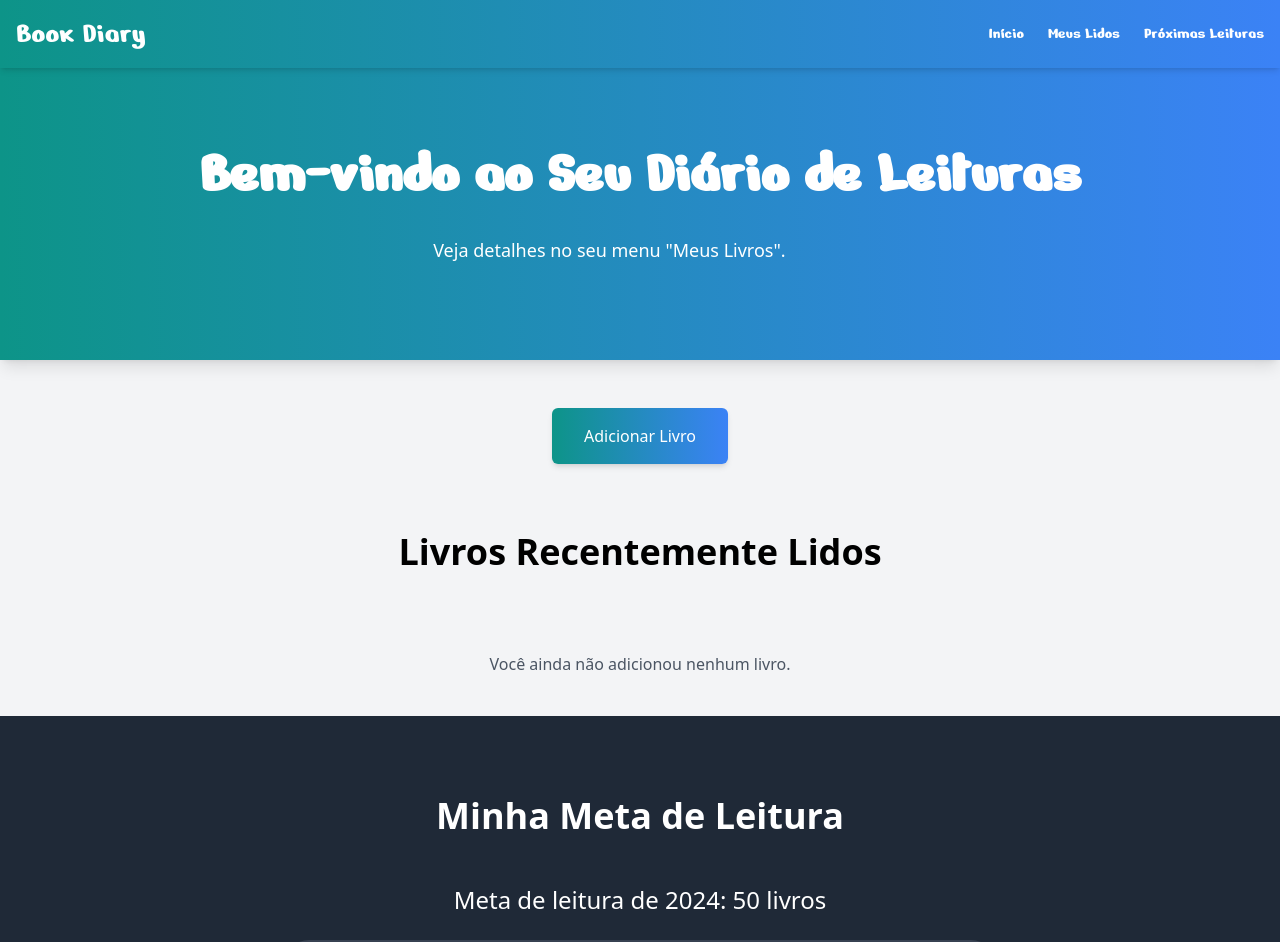
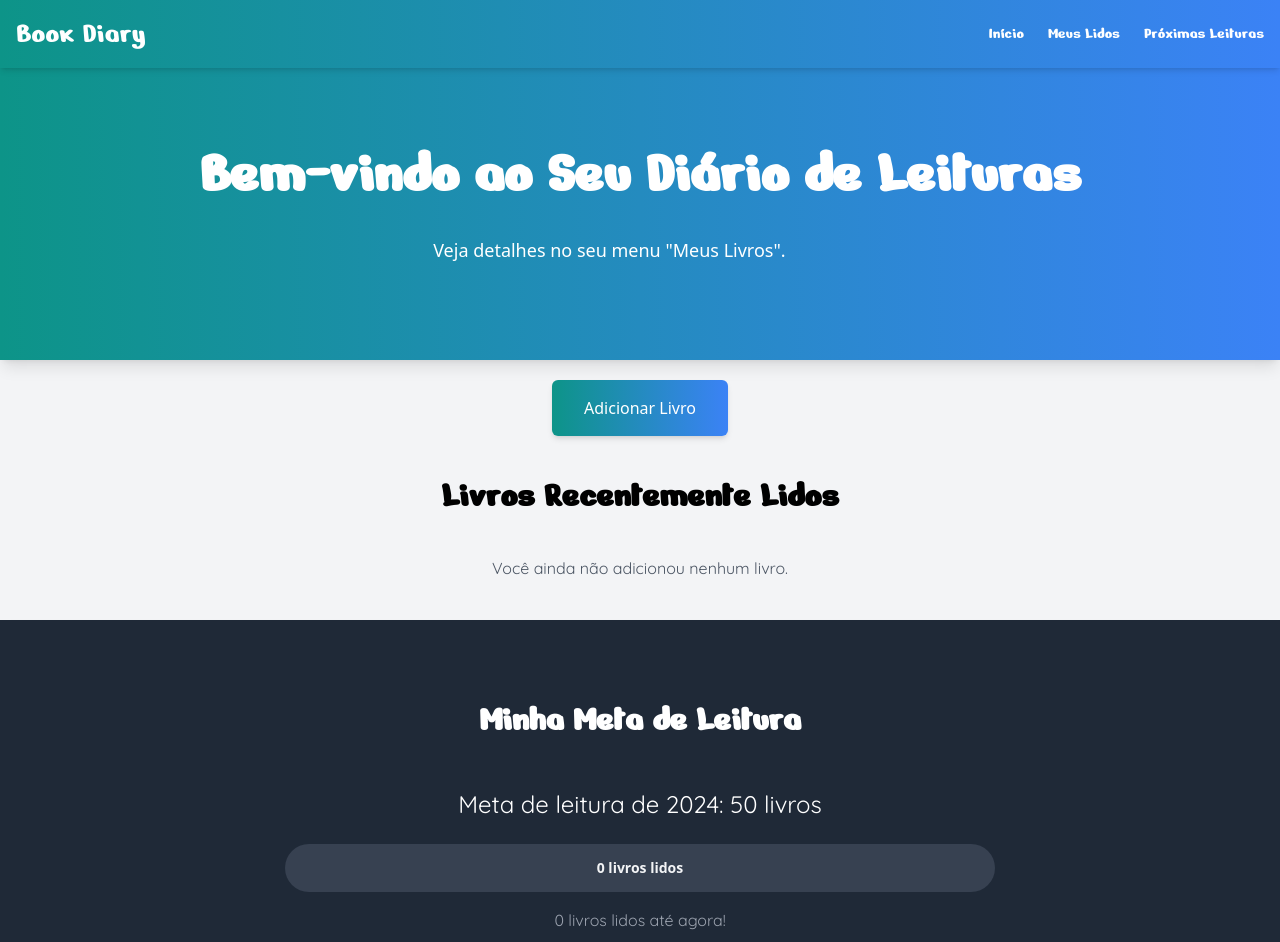
Before and after one commit to gabriella-muniz/reading-diary, a Vue app: page / in a window 1280 px wide. Shown: the top 942 px of the page. Built offline with nearby package versions, Linux system fonts and the light colour scheme.

Commit message:
Mudanças de Estilos

```diff
--- a/src/views/HomeInicial.vue
+++ b/src/views/HomeInicial.vue
@@ -7,7 +7,7 @@
     </section>
 
     <!-- Botão para adicionar livro -->
-    <section class="py-12 text-center">
+    <section class="py-5 text-center">
       <button @click="openModal" class="bg-gradient-to-r from-teal-600 to-blue-500 text-white px-8 py-4 rounded-md shadow-md hover:bg-green-700 transition-colors">
         Adicionar Livro
       </button>
@@ -26,10 +26,10 @@
     </div>
 
     <!-- Livros Lidos Recentemente -->
-    <section class="py-5 px-12">
-      <h2 class="text-4xl font-bold mb-20 text-center">Livros Recentemente Lidos</h2>
+    <section class="py-5 px-5">
+      <h2 class="text-4xl font-bold mb-10 text-center font-font">Livros Recentemente Lidos</h2>
       <div v-if="recentBooks.length === 0" class="text-center text-gray-600 mb-5">
-        <p>Você ainda não adicionou nenhum livro.</p>
+        <p class="font-font2">Você ainda não adicionou nenhum livro.</p>
       </div>
       <div v-else class="grid grid-cols-1 md:grid-cols-3 gap-12">
         <div v-for="book in recentBooksToShow" :key="book.id" class="bg-gray-200 p-8 rounded-xl shadow-2xl hover:shadow-3xl transition-shadow duration-300 ease-in-out">
@@ -42,14 +42,14 @@
 
     <!-- Meta de Leitura -->
     <section class="py-20 px-12 bg-gray-800 shadow-lg">
-      <h2 class="text-4xl font-bold mb-12 text-center text-white">Minha Meta de Leitura</h2>
+      <h2 class="text-4xl font-bold mb-12 text-center text-white font-font">Minha Meta de Leitura</h2>
       <div class="text-center">
-        <p class="text-2xl mb-6 text-white">Meta de leitura de 2024: 50 livros</p>
+        <p class="text-2xl mb-6 text-white font-font2">Meta de leitura de 2024: 50 livros</p>
         <div class="w-4/5 md:w-3/5 mx-auto bg-gray-700 rounded-full h-12 relative">
-          <div class="bg-blue-600 h-full rounded-full" :style="{ width: progress + '%' }"></div>
+          <div class="bg-blue-600 h-full rounded-full font-font2" :style="{ width: progress + '%' }"></div>
           <span class="absolute inset-0 flex items-center justify-center text-sm font-semibold text-gray-100">{{ booksRead }} livros lidos</span>
         </div>
-        <p class="mt-4 text-gray-400">{{ booksRead }} livros lidos até agora!</p>
+        <p class="mt-4 text-gray-400 font-font2">{{ booksRead }} livros lidos até agora!</p>
       </div>
     </section>
 
```
